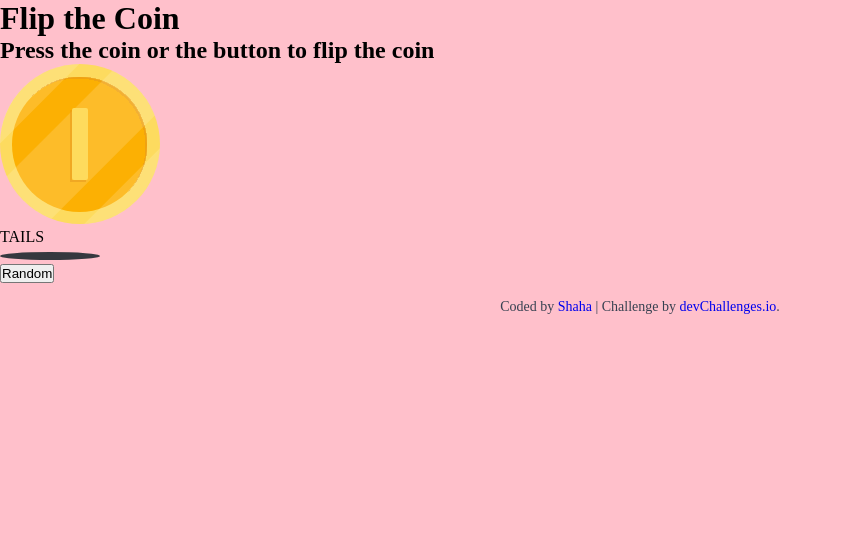
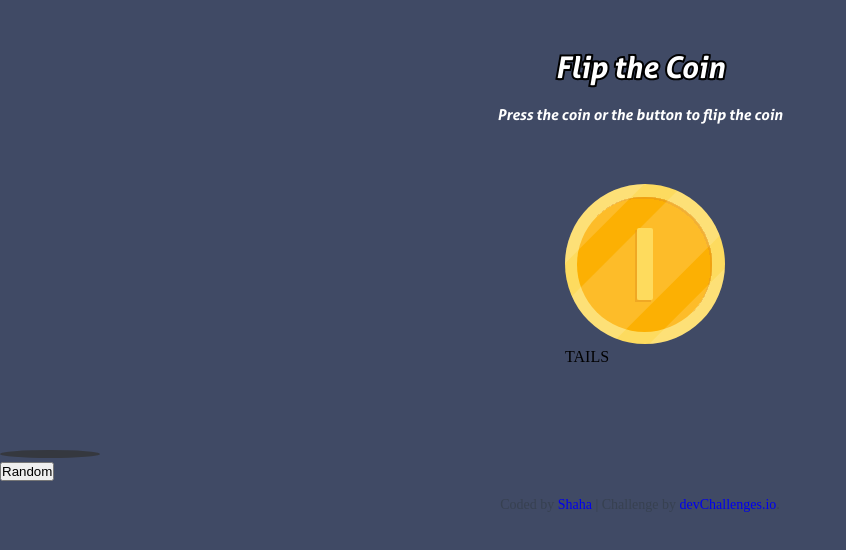
Before and after one commit to zeenahsahahs/Flip-a-Coin, a plain HTML site: page index.html in a window 1280 px wide. Both pictures are taken after a click on the button "Random". Shown: the whole page, without its empty margins (0-846 px from the left). Drawn offline with Linux system fonts and the light colour scheme.

Commit message:
Updated Flip a Coin

```diff
--- a/script.js
+++ b/script.js
@@ -1,12 +1,25 @@
-const heads = document.getElementById(heads);
-const tails = document.getElementById(tails);
-const button = document.getElementById(button);
+const heads = document.getElementById("heads");
+const tails = document.getElementById("tails");
+const button = document.getElementById("button");
+const hCoin = document.getElementById("headsCoin");
+const tCoin = document.getElementById("tailsCoin");
 
-button.addEventListener("click", randomCoin();
+if(heads.style.display === "none" && tails.style.display === "none"){
+    randomCoin();
+}
 
-randomCoin(){
-    if(heads.style.display === "none"){
-        const bit = Math.round(Math.random());
+button.addEventListener("click", randomCoin);
 
+hCoin.addEventListener("click", randomCoin);
+tCoin.addEventListener("click", randomCoin);
+
+function randomCoin(){
+    const bit = Math.round(Math.random());
+    if(bit === 0){
+        heads.style.display = "block";
+        tails.style.display = "none";
+    } else {
+        heads.style.display = "none";
+        tails.style.display = "block";
     }
 }
--- a/style.css
+++ b/style.css
@@ -4,9 +4,14 @@
         box-sizing: border-box;
       }
 
+      @font-face {
+        font-family: myFont;
+        src: url(resources/Aller_Std_BdIt.ttf);
+      }
+
       body {
         height: 100vh;
-      background-color: Pink;
+      background-color: #404a65;
       }
 
       .author-info {
@@ -27,3 +32,30 @@
       #tails {
         display: block;
       }
+      h1 {
+        text-align: center;
+        margin-top: 50px;
+        font-size: 30px;
+        font-family: myFont;
+        font-weight: bolder;
+        color: #ffffff;
+        -webkit-text-stroke: 4px black;
+        paint-order: stroke fill;
+      }
+
+      h2{
+        text-align: center;
+        margin-top: 20px;
+        font-size: 15px;
+        font-family: myFont;
+        font-weight: bolder;
+        color: #ffffff;
+      }
+
+      .coin{
+        align-items: center;
+        display: block;
+        margin: 60px auto;
+        width: 150px;
+        height: 200px;
+      }
```
Also changed, not shown: resources/AllerDisplay_Std_Rg.ttf (added), resources/Aller_Std_BdIt.ttf (added).
